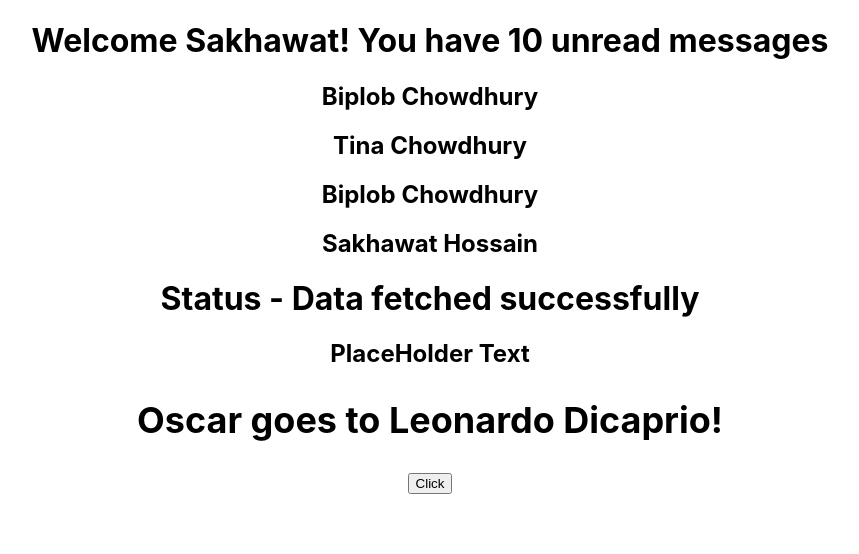
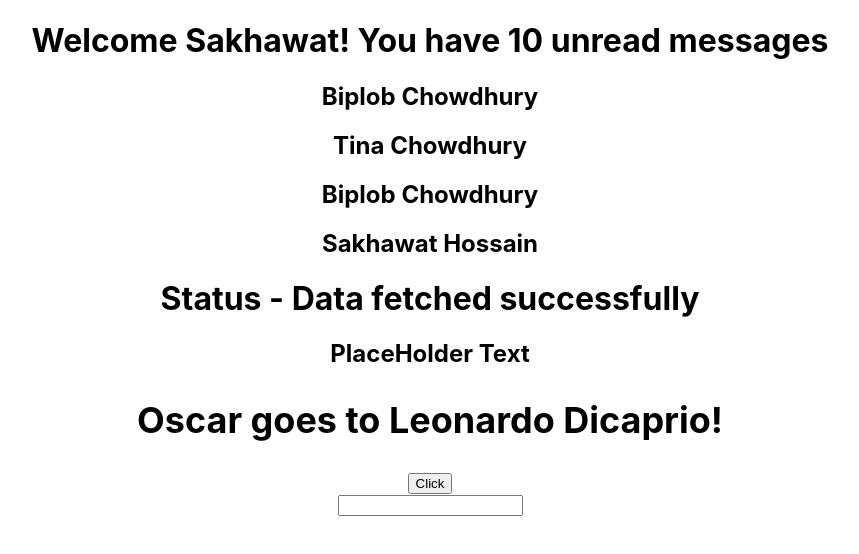
Before and after one commit to sakhawat777/react-typescript-demo, a React (Create React App) app: page / in a window 1280 px wide. Shown: the top 554 px of the page, without its empty margins (210-1069 px from the left). Built offline with nearby package versions, Linux system fonts and the light colour scheme.

Commit message:
Input Event Props Done

```diff
--- a/src/App.tsx
+++ b/src/App.tsx
@@ -3,6 +3,7 @@
 import Button from './components/Button';
 import Greet from './components/Greet';
 import Heading from './components/Heading';
+import Input from './components/Input';
 import Oscar from './components/Oscar';
 import Person from './components/Person';
 import PersonList from './components/PersonList';
@@ -42,6 +43,7 @@
      <Button handleClick={(event, id) => {
        console.log("Button Clicked!", event, id);
      }}/>
+     <Input value='' handleChange={(event) => console.log(event)}/>
     </div>
   );
 }
--- /dev/null
+++ b/src/components/Input.tsx
@@ -0,0 +1,17 @@
+import React from 'react';
+type InputProps = {
+    value: string,
+    handleChange: (event: React.ChangeEvent<HTMLInputElement>) => void ;
+}
+const Input = (props: InputProps) => {
+    const handleInputChange = (event: React.ChangeEvent<HTMLInputElement>) => {
+        console.log(event);
+    }
+    return (
+        <div>
+            <input type="text" value={props.value} onChange={handleInputChange} />
+        </div>
+    );
+};
+
+export default Input;
```
